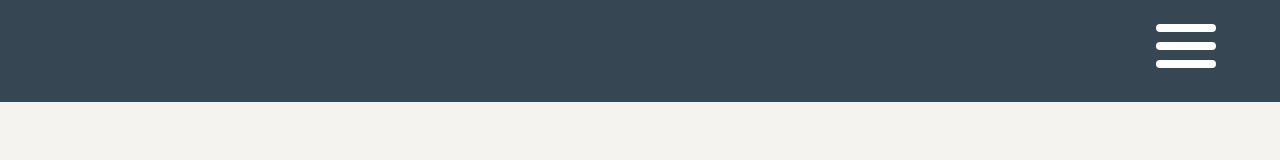
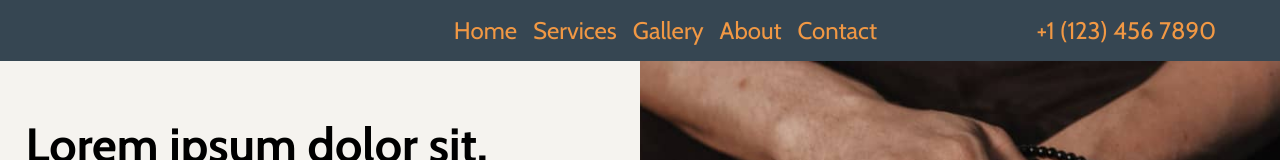
Before and after one commit to danileslie/salon2, a website built with webpack: page src/about.html in a window 1280 px wide. Shown: the top 160 px of the page. Built offline with nearby package versions, Linux system fonts and the light colour scheme; files whose address does not match are found by name.

Commit message:
update header spacing

```diff
--- a/src/styles.css
+++ b/src/styles.css
@@ -102,13 +102,6 @@ h2,
 .contact {
     font-size: 3rem;
 }
-
-/* header a,
-.phone-number,
-.email,
-.phone {
-    font-size: 2rem;
-} */
 
 header a,
 .phone-number,
@@ -582,7 +575,7 @@ form textarea {
 /******************************************
 /* MEDIA QUERIES
 /*******************************************/
-@media screen and (max-width: 1399px) {
+@media screen and (max-width: 1030px) {
 
     .header,
     .gallery,
@@ -709,9 +702,13 @@ form textarea {
 
 }
 
-@media (min-width: 1400px) and (max-width: 1719px) {
+@media (min-width: 1031px) and (max-width: 1400px) {
     .header {
-        width: 100%;
+        width: 90%;
+    }
+
+    ul li{
+        margin-right: 1rem;
     }
 
 }
```
Also changed, not shown: dist/about.js, dist/contact.js, dist/gallery.js, dist/index.js, dist/services.js, dist/styles.css.
